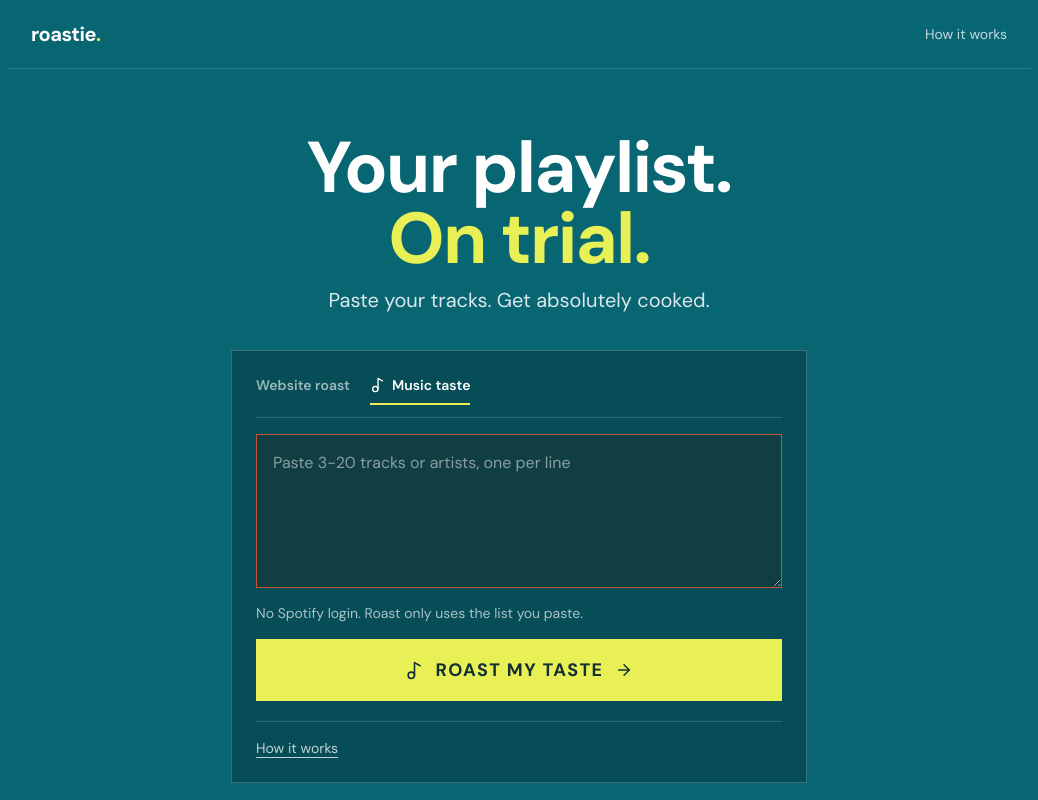
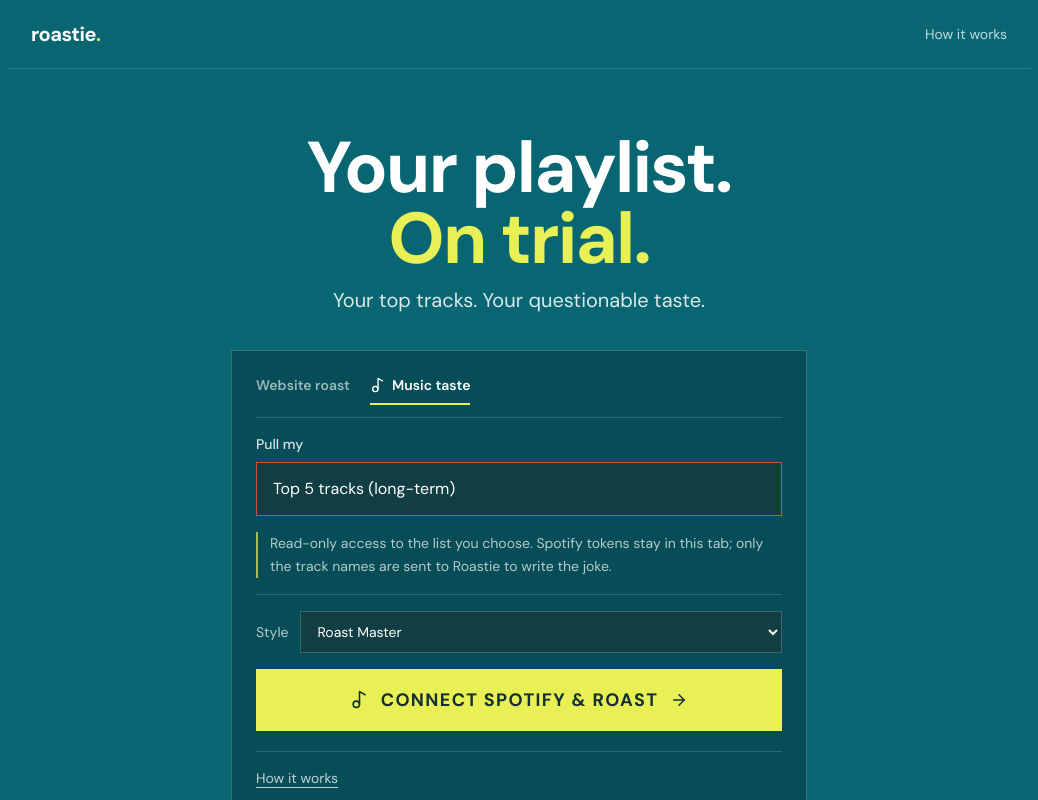
Before and after one commit to JOYBOYash/Roaster, a React (Vite) app: page / in a window 1280 px wide. Both pictures are taken after a click on the button "Music taste". Shown: the top 800 px of the page, without its empty margins (121-1159 px from the left). Built offline with nearby package versions, Linux system fonts and the light colour scheme.

Commit message:
Replace pasted music input with Spotify connect and style selector

```diff
--- a/src/components/Hero.tsx
+++ b/src/components/Hero.tsx
@@ -1,8 +1,17 @@
 import React, { useState } from 'react';
-import { ArrowRight, RefreshCw, AlertCircle, FileText, Flame, Globe, Music2 } from 'lucide-react';
+import { ArrowRight, RefreshCw, AlertCircle, FileText, Flame, Globe, Music2, Unplug } from 'lucide-react';
+import ROAST_PRESETS from '../data/roastPresets.json';
+import { hasSpotifyScope, SpotifyMusicSource } from '../lib/spotify';
 
 interface HeroProps {
-  onRoastSubmit: (input: { url?: string; pastedText?: string; musicText?: string; mode?: 'website' | 'music' }) => Promise<void>;
+  onRoastSubmit: (input: {
+    url?: string;
+    pastedText?: string;
+    roastStyleId?: string;
+  }) => Promise<void>;
+  onSpotifyAction: (source: SpotifyMusicSource, roastStyleId: string) => Promise<void>;
+  onDisconnectSpotify: () => void;
+  spotifyConnected: boolean;
   isLoading: boolean;
   errorMessage: string | null;
   canPasteFallback: boolean;
@@ -12,6 +21,9 @@ interface HeroProps {
 
 export const Hero: React.FC<HeroProps> = ({
   onRoastSubmit,
+  onSpotifyAction,
+  onDisconnectSpotify,
+  spotifyConnected,
   isLoading,
   errorMessage,
   canPasteFallback,
@@ -20,9 +32,10 @@ export const Hero: React.FC<HeroProps> = ({
 }) => {
   const [roastMode, setRoastMode] = useState<'website' | 'music'>('website');
   const [urlInput, setUrlInput] = useState('');
-  const [musicText, setMusicText] = useState('');
   const [pastedText, setPastedText] = useState('');
   const [usePastedMode, setUsePastedMode] = useState(false);
+  const [spotifySource, setSpotifySource] = useState<SpotifyMusicSource>('top');
+  const [roastStyleId, setRoastStyleId] = useState('roast-master');
   const [validationError, setValidationError] = useState<string | null>(null);
 
   const handleSubmit = async (e: React.FormEvent) => {
@@ -31,16 +44,7 @@ export const Hero: React.FC<HeroProps> = ({
     onClearError();
 
     if (roastMode === 'music') {
-      const tracks = musicText.split(/\r?\n/).map((track) => track.trim()).filter(Boolean);
-      if (tracks.length < 3) {
-        setValidationError('Add at least three tracks or artists, one per line.');
-        return;
-      }
-      if (tracks.length > 20) {
-        setValidationError('Keep it to 20 tracks or artists per roast.');
-        return;
-      }
-      await onRoastSubmit({ mode: 'music', musicText: tracks.join('\n') });
+      await onSpotifyAction(spotifySource, roastStyleId);
       return;
     }
 
@@ -49,7 +53,7 @@ export const Hero: React.FC<HeroProps> = ({
         setValidationError('Paste the website copy first.');
         return;
       }
-      await onRoastSubmit({ pastedText: pastedText.trim() });
+      await onRoastSubmit({ pastedText: pastedText.trim(), roastStyleId });
       return;
     }
 
@@ -63,7 +67,14 @@ export const Hero: React.FC<HeroProps> = ({
       ? trimmedUrl.replace(/^https?:\/\//i, (protocol) => protocol.toLowerCase())
       : `https://${trimmedUrl}`;
 
-    const parsedUrl = new URL(cleanedUrl);
+    let parsedUrl: URL;
+    try {
+      parsedUrl = new URL(cleanedUrl);
+    } catch {
+      setValidationError('Enter a valid website URL.');
+      return;
+    }
+
     const isPrivateChatLink =
       (parsedUrl.hostname === 'chatgpt.com' || parsedUrl.hostname === 'chat.openai.com') &&
       parsedUrl.pathname.startsWith('/c/');
@@ -74,7 +85,7 @@ export const Hero: React.FC<HeroProps> = ({
       return;
     }
 
-    await onRoastSubmit({ url: cleanedUrl });
+    await onRoastSubmit({ url: cleanedUrl, roastStyleId });
   };
 
   const switchRoastMode = (mode: 'website' | 'music') => {
@@ -90,6 +101,8 @@ export const Hero: React.FC<HeroProps> = ({
     onClearError();
   };
 
+  const sourceIsConnected = spotifyConnected && hasSpotifyScope(spotifySource);
+
   return (
     <section className="mx-auto w-full max-w-4xl px-4 pb-16 pt-12 text-center sm:px-6 sm:pt-16">
       <div className="mb-9 space-y-3">
@@ -99,7 +112,7 @@ export const Hero: React.FC<HeroProps> = ({
           <span className="text-[#E9F056]">On trial.</span>
         </h1>
         <p className="font-body text-lg text-white/85 sm:text-xl">
-          {roastMode === 'music' ? 'Paste your tracks. Get absolutely cooked.' : 'Drop a URL. Get absolutely cooked.'}
+          {roastMode === 'music' ? 'Your top tracks. Your questionable taste.' : 'Drop a URL. Get absolutely cooked.'}
         </p>
       </div>
 
@@ -113,23 +126,46 @@ export const Hero: React.FC<HeroProps> = ({
             Music taste
           </button>
         </div>
+
         <form onSubmit={handleSubmit} className="space-y-4">
           {roastMode === 'music' ? (
-            <div className="w-full">
-              <label htmlFor="music-track-list" className="sr-only">Tracks and artists</label>
-              <textarea id="music-track-list" value={musicText} onChange={(e) => { setMusicText(e.target.value); setValidationError(null); onClearError(); }} placeholder="Paste 3-20 tracks or artists, one per line" disabled={isLoading} rows={5} className="w-full resize-y border border-[#FF5C34]/75 bg-[#103E43] p-4 font-body text-base text-white placeholder-white/50 transition-colors hover:border-[#FF8A70] focus:border-[#E9F056] focus:outline-none focus:ring-2 focus:ring-[#E9F056]/20 disabled:cursor-not-allowed disabled:opacity-60" />
-              <p className="mt-2 text-sm text-white/65">No Spotify login. Roast only uses the list you paste.</p>
+            <div className="space-y-4">
+              <div>
+                <label htmlFor="spotify-source" className="mb-2 block text-sm font-medium text-white/85">
+                  Pull my
+                </label>
+                <select
+                  id="spotify-source"
+                  value={spotifySource}
+                  onChange={(e) => setSpotifySource(e.target.value as SpotifyMusicSource)}
+                  disabled={isLoading}
+                  className="w-full appearance-none border border-[#FF5C34]/75 bg-[#103E43] px-4 py-3.5 font-body text-base text-white transition-colors hover:border-[#FF8A70] focus:border-[#E9F056] focus:outline-none focus:ring-2 focus:ring-[#E9F056]/20 disabled:opacity-60"
+                >
+                  <option value="top">Top 5 tracks (long-term)</option>
+                  <option value="saved">5 saved tracks / favourites</option>
+                </select>
+              </div>
+
+              <div className="border-l-2 border-[#E9F056]/70 pl-3 text-sm leading-relaxed text-white/70">
+                Read-only access to the list you choose. Spotify tokens stay in this tab; only the track names are sent to Roastie to write the joke.
+              </div>
+
+              {spotifyConnected && (
+                <button
+                  type="button"
+                  onClick={onDisconnectSpotify}
+                  className="inline-flex cursor-pointer items-center gap-2 text-sm text-white/65 underline underline-offset-4 transition-colors hover:text-[#FF8A70]"
+                >
+                  <Unplug className="h-4 w-4" aria-hidden="true" />
+                  Disconnect Spotify for this tab
+                </button>
+              )}
             </div>
           ) : !usePastedMode ? (
             <div className="group mx-auto w-full max-w-[400px] sm:mx-0">
-              <label htmlFor="target-website-url" className="sr-only">
-                Website URL
-              </label>
+              <label htmlFor="target-website-url" className="sr-only">Website URL</label>
               <div className="relative border border-[#FF5C34]/75 bg-[#103E43] transition-colors duration-200 hover:border-[#FF8A70] focus-within:border-[#E9F056] focus-within:ring-2 focus-within:ring-[#E9F056]/20">
-                <Globe
-                  className="pointer-events-none absolute left-4 top-1/2 h-[18px] w-[18px] -translate-y-1/2 text-[#FF8A70] transition-colors group-focus-within:text-[#E9F056]"
-                  aria-hidden="true"
-                />
+                <Globe className="pointer-events-none absolute left-4 top-1/2 h-[18px] w-[18px] -translate-y-1/2 text-[#FF8A70] transition-colors group-focus-within:text-[#E9F056]" aria-hidden="true" />
                 <input
                   id="target-website-url"
                   type="text"
@@ -149,9 +185,7 @@ export const Hero: React.FC<HeroProps> = ({
             </div>
           ) : (
             <div className="w-full">
-              <label htmlFor="target-website-copy" className="sr-only">
-                Website copy
-              </label>
+              <label htmlFor="target-website-copy" className="sr-only">Website copy</label>
               <textarea
                 id="target-website-copy"
                 value={pastedText}
@@ -167,6 +201,21 @@ export const Hero: React.FC<HeroProps> = ({
               />
             </div>
           )}
+
+          <div className="flex items-center gap-3 border-t border-white/15 pt-4">
+            <label htmlFor="roast-style" className="shrink-0 text-sm text-white/70">Style</label>
+            <select
+              id="roast-style"
+              value={roastStyleId}
+              onChange={(e) => setRoastStyleId(e.target.value)}
+              disabled={isLoading}
+              className="min-w-0 flex-1 border border-white/20 bg-[#103E43] px-3 py-2.5 text-sm text-white focus:border-[#E9F056] focus:outline-none focus:ring-1 focus:ring-[#E9F056]/25 disabled:opacity-60"
+            >
+              {ROAST_PRESETS.map((preset) => (
+                <option key={preset.id} value={preset.id}>{preset.label}</option>
+              ))}
+            </select>
+          </div>
 
           {(validationError || errorMessage) && (
             <div role="alert" className="flex items-start gap-2 border-l-2 border-[#FF5C34] bg-[#132F32] px-3 py-3 text-sm text-white">
@@ -198,7 +247,7 @@ export const Hero: React.FC<HeroProps> = ({
             {isLoading ? (
               <>
                 <RefreshCw className="h-[18px] w-[18px] animate-spin" aria-hidden="true" />
-                {roastMode === 'music' ? 'Roasting taste...' : 'Roasting...'}
+                {roastMode === 'music' ? 'Fetching & roasting...' : 'Roasting...'}
               </>
             ) : (
               <>
@@ -207,7 +256,7 @@ export const Hero: React.FC<HeroProps> = ({
                 ) : (
                   <Flame className="h-[19px] w-[19px] fill-current transition-transform duration-200 group-hover:-rotate-6 group-hover:scale-110" aria-hidden="true" />
                 )}
-                <span>{roastMode === 'music' ? 'Roast my taste' : 'Roast this site'}</span>
+                <span>{roastMode === 'music' ? (sourceIsConnected ? 'Fetch & roast' : 'Connect Spotify & roast') : 'Roast this site'}</span>
                 <ArrowRight className="h-[18px] w-[18px] transition-transform duration-200 group-hover:translate-x-1" aria-hidden="true" />
               </>
             )}
@@ -215,19 +264,11 @@ export const Hero: React.FC<HeroProps> = ({
         </form>
 
         <div className="mt-5 flex flex-wrap items-center gap-x-5 gap-y-3 border-t border-white/15 pt-4 text-sm text-white/75">
-          {roastMode === 'website' && <button
-            type="button"
-            onClick={switchInputMode}
-            className="inline-flex cursor-pointer items-center gap-2 transition-colors hover:text-[#E9F056]"
-          >
+          {roastMode === 'website' && <button type="button" onClick={switchInputMode} className="inline-flex cursor-pointer items-center gap-2 transition-colors hover:text-[#E9F056]">
             <FileText className="h-4 w-4" aria-hidden="true" />
             {usePastedMode ? 'Use a URL instead' : 'Paste page copy'}
           </button>}
-          <button
-            type="button"
-            onClick={onHowItWorksClick}
-            className="cursor-pointer underline underline-offset-4 transition-colors hover:text-[#E9F056]"
-          >
+          <button type="button" onClick={onHowItWorksClick} className="cursor-pointer underline underline-offset-4 transition-colors hover:text-[#E9F056]">
             How it works
           </button>
         </div>
```
